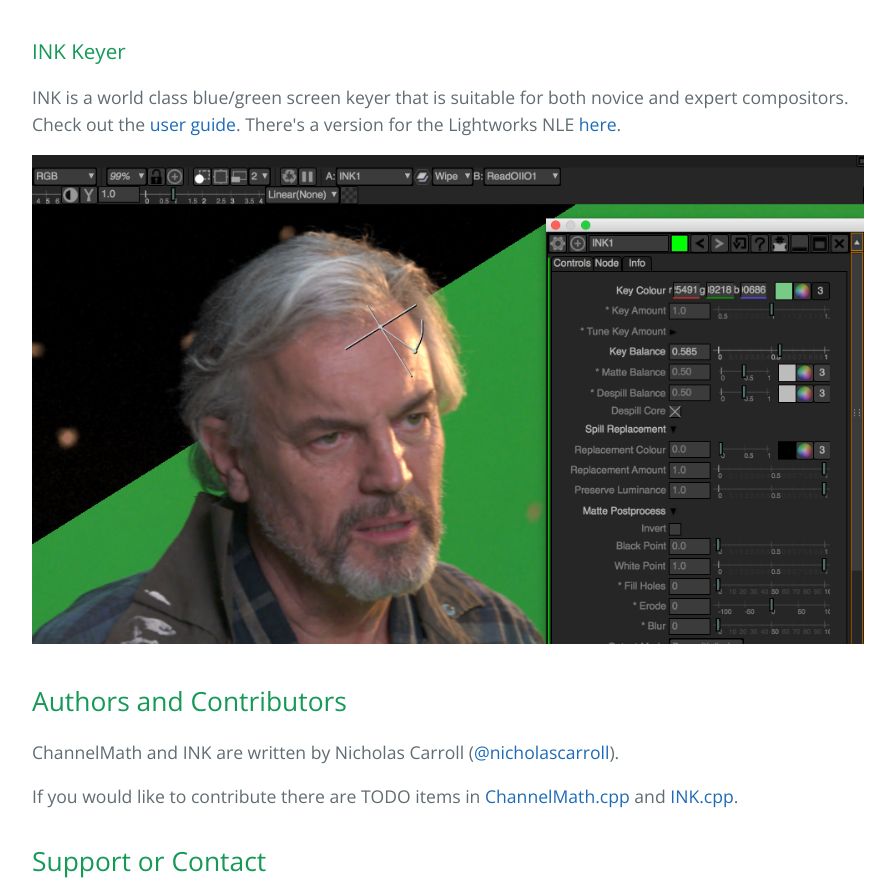
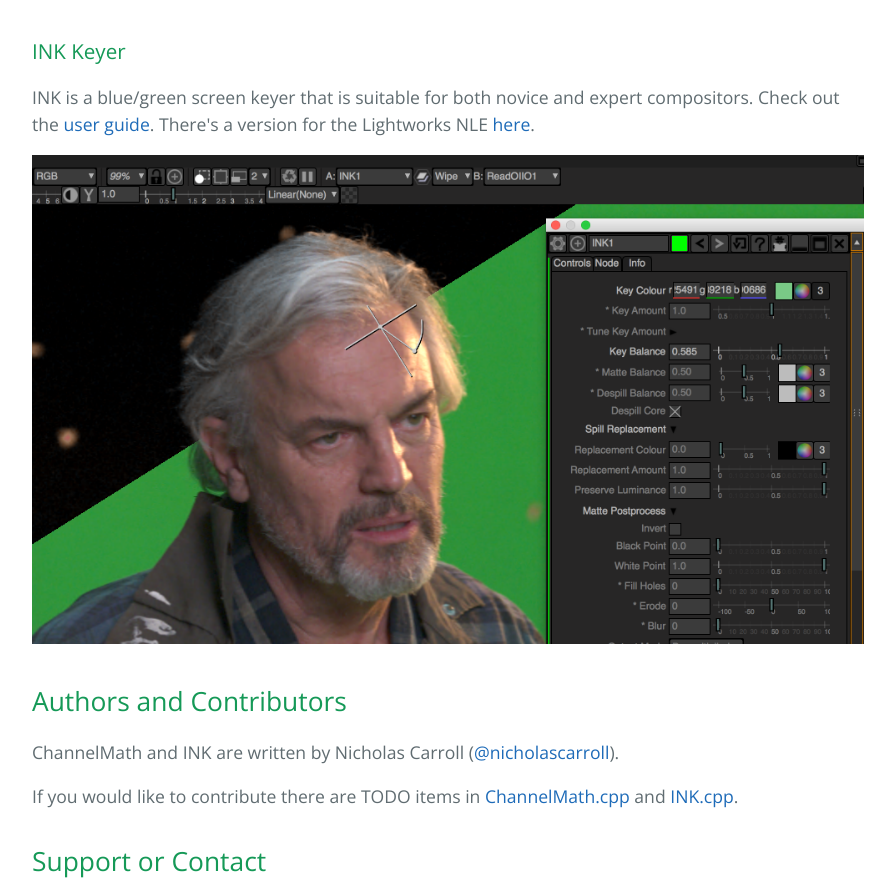
Before and after one commit to nicholascarroll/nicholascarroll.github.io, a plain HTML site: page index.html in a window 1280 px wide. Shown: the part 1106-1990 px from the top of the page, without its empty margins (192-1087 px from the left). Drawn offline with nearby package versions, Linux system fonts and the light colour scheme.

Commit message:
Update index.html

```diff
--- a/index.html
+++ b/index.html
@@ -37,7 +37,7 @@ Blackmagic <a href="https://www.blackmagicdesign.com/au/products/fusion">Fusion<
 <h3>
 <a id="ink-keyer" class="anchor" href="#ink-keyer" aria-hidden="true"><span class="octicon octicon-link"></span></a>INK Keyer</h3>
 
-<p>INK is a world class blue/green screen keyer that is suitable for both novice and expert compositors. Check out the <a href="ink-user-guide.html">user guide</a>. There's a version for the Lightworks NLE <a href="INK.fx">here</a>.</p>
+<p>INK is a blue/green screen keyer that is suitable for both novice and expert compositors. Check out the <a href="ink-user-guide.html">user guide</a>. There's a version for the Lightworks NLE <a href="INK.fx">here</a>.</p>
   <img src="ink-screenie.png" title="Source image (CC) Blender Foundation"><h2>
 <a id="authors-and-contributors" class="anchor" href="#authors-and-contributors" aria-hidden="true"><span class="octicon octicon-link"></span></a>Authors and Contributors</h2>
 
```
